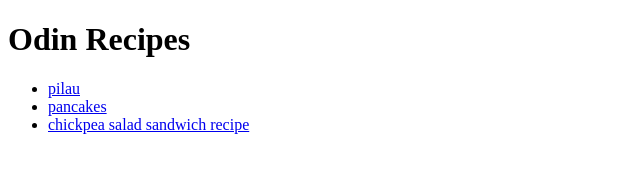
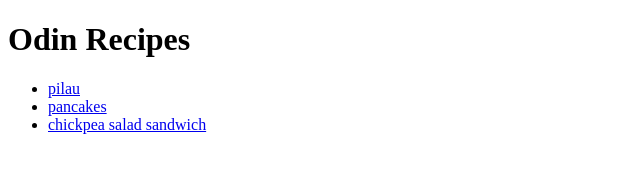
Before and after one commit to dcjuma/Odin-recipes, a plain HTML site: page index.html in a window 1280 px wide. Shown: the full height of the page, 0-640 px from the left. Drawn offline with Linux system fonts and the light colour scheme.

Commit message:
Update index.html
updating index.html due to an over looked error

```diff
--- a/index.html
+++ b/index.html
@@ -11,7 +11,7 @@
     <ul>
         <li><a href="recipes/pilau.html">pilau</a></li>
         <li><a href="recipes/pancakes.html">pancakes</a></li>
-        <li><a href="recipes/sandwich.html">chickpea salad sandwich recipe</a></li>
+        <li><a href="recipes/sandwich.html">chickpea salad sandwich </a></li>
     </ul>
 </body>
 </html>
```
